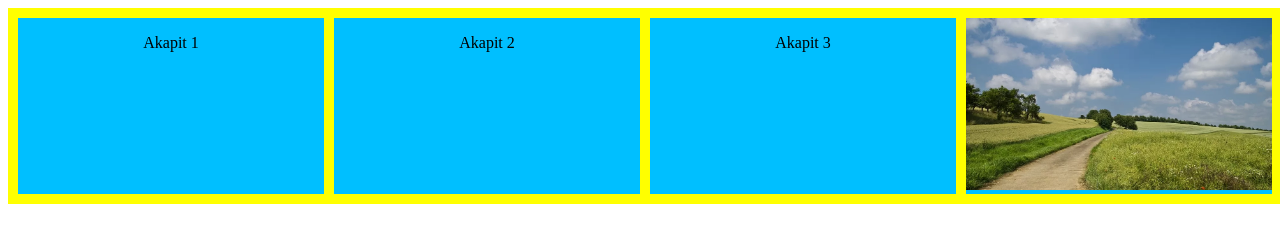
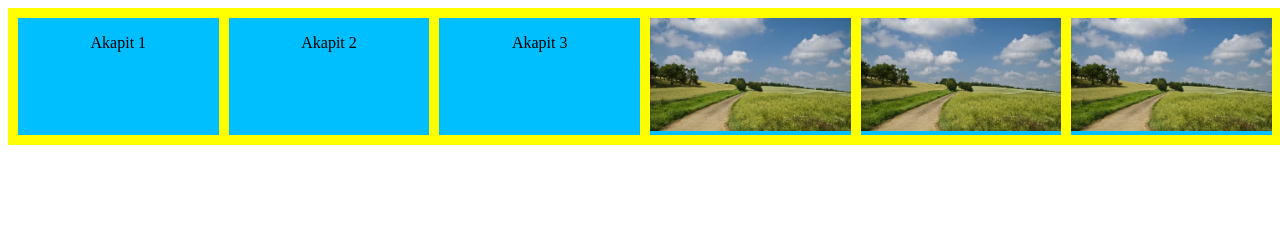
Before and after one commit to Mogger2137/WWW_1, a plain HTML site: page index.html in a window 1280 px wide. Drawn offline with Linux system fonts and the light colour scheme.

Commit message:
Dwa obrazki dodano

```diff
--- a/index.html
+++ b/index.html
@@ -12,6 +12,8 @@
     <div><p>Akapit 2</p></div>
     <div><p>Akapit 3</p></div>
     <div><img src="./grafika/krajobraz.webp"></div>
+    <div><img src="./grafika/krajobraz.webp"></div>
+    <div><img src="./grafika/krajobraz.webp"></div>
     </div>
 </body>
 </html>
--- a/style.css
+++ b/style.css
@@ -9,5 +9,5 @@ div{
     text-align: center;
 }
 img{
-    max-width: 100%; !!!
+    max-width: 100%;
 }
```
Also changed, not shown: 1 other file.
